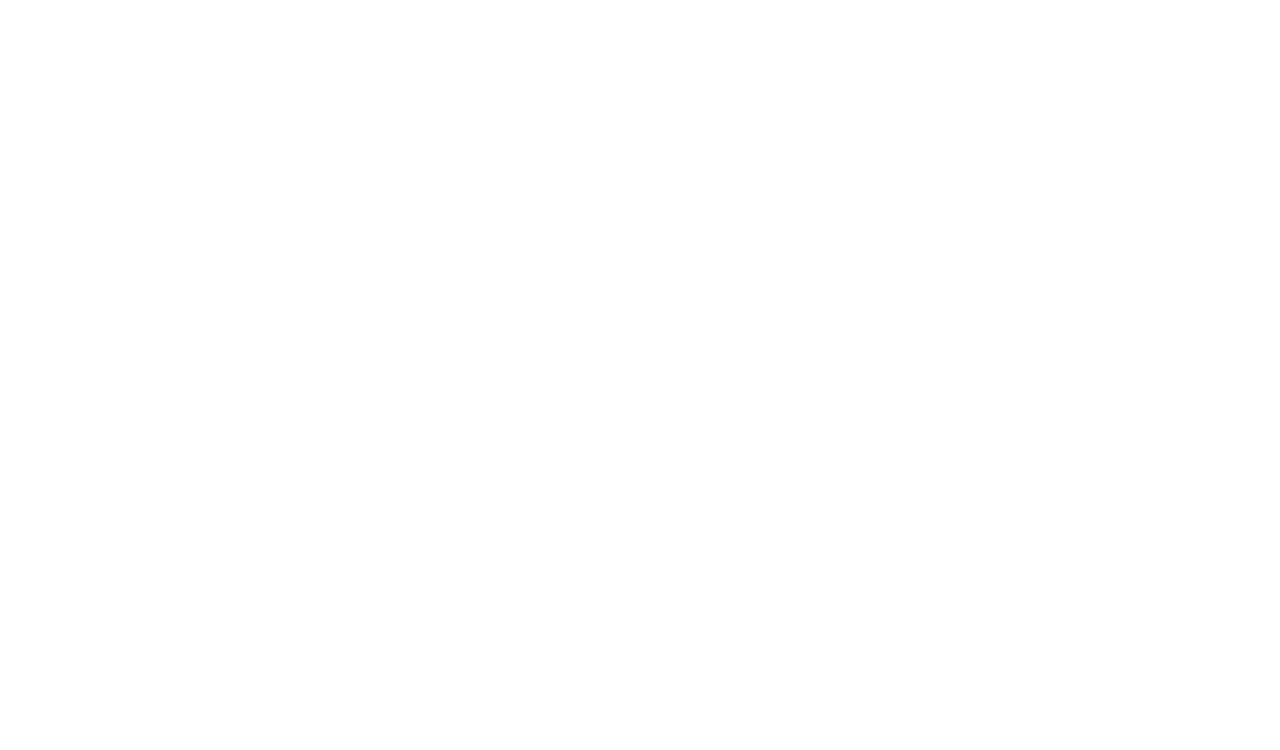
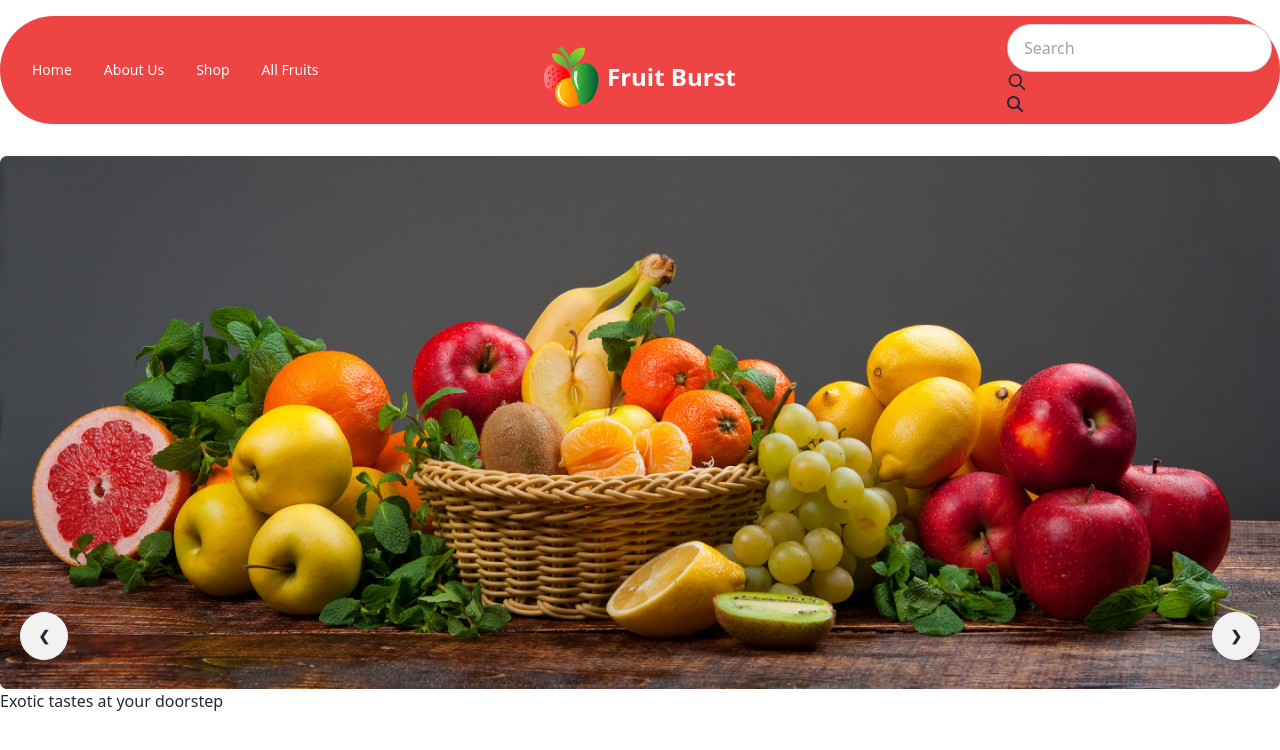
Before and after one commit to fariha2004/my-third-assignment, a plain HTML site: page index.html in a window 1280 px wide. Drawn offline with nearby package versions, Linux system fonts and the light colour scheme; grey boxes are pictures that could not be loaded.

Commit message:
nav added

```diff
--- a/index.html
+++ b/index.html
@@ -4,10 +4,104 @@
     <meta charset="UTF-8">
     <meta name="viewport" content="width=device-width, initial-scale=1.0">
     <title>Fruits Burst</title>
+    <!-- daisy ui -->
+    <link href="https://cdn.jsdelivr.net/npm/daisyui@3.5.0/dist/full.css" rel="stylesheet" type="text/css" />
+    <script src="https://cdn.tailwindcss.com"></script>
+    <!-- font sans -->
+    <link rel="preconnect" href="https://fonts.googleapis.com">
+    <link rel="preconnect" href="https://fonts.gstatic.com" crossorigin>
+    <link href="https://fonts.googleapis.com/css2?family=Lato:wght@400;700&display=swap" rel="stylesheet">
+    <!-- font awesome -->
+    <script src="https://kit.fontawesome.com/b3cf6811f4.js" crossorigin="anonymous"></script>
+    <style>
+      .font-lato{
+        font-family: 'Lato', sans-serif;
+      }
+    </style>
 </head>
 <body>
     <header>
+        <!-- navbar -->
+        <nav class="py-4">
+            <div class="navbar bg-red-500 rounded-full ">
+                <div class="navbar-start">
+                  <div class="dropdown">
+                    <label tabindex="0" class="btn btn-ghost btn-circle lg:hidden">
+                      <svg xmlns="http://www.w3.org/2000/svg" class="h-5 w-5" fill="none" viewBox="0 0 24 24" stroke="currentColor"><path stroke-linecap="round" stroke-linejoin="round" stroke-width="2" d="M4 6h16M4 12h16M4 18h7" /></svg>
+                    </label>
+                    <ul tabindex="0" class="menu menu-sm dropdown-content mt-3 z-[1] p-2 shadow bg-base-100 rounded-box w-52">
+                      <li><a>Home</a></li>
+                      <li><a>About Us</a></li>
+                      <li><a>Shop</a></li>
+                      <li><a>All Fruits</a></li>
+                    </ul>
+                  </div>
+                  <div class="hidden lg:flex">
+                    <ul class="menu menu-horizontal  text-white">
+                      <li><a>Home</a></li>
+                      <li><a>About Us</a></li>
+                      <li><a>Shop</a></li>
+                      <li><a>All Fruits</a></li>
+                    </ul>
+                  </div>
+                </div>
+                <div class="navbar-center">
+                  <a class="btn btn-ghost normal-case text-2xl text-white"><img src="./images/logo.png" alt=""> Fruit Burst</a>
+                </div>
+                <div class="navbar-end hidden lg:flex">
+                      <div class="flex-none gap-2">
+                        <form class="inline" action="">
+                        <div class="input-icons">
 
-    </header>
+                            <input type="text" placeholder="Search"
+                          class="input rounded-full input-bordered w-24 md:w-auto" />
+                          <svg xmlns="http://www.w3.org/2000/svg" class="h-5 w-5" fill="none" viewBox="0 0 24 24" stroke="currentColor"><path stroke-linecap="round" stroke-linejoin="round" stroke-width="2" d="M21 21l-6-6m2-5a7 7 0 11-14 0 7 7 0 0114 0z" /></svg>
+                        <i class="fa-solid fa-magnifying-glass"></i>
+
+                        </div>
+                      </form>
+                </div>
+              </div>
+    </nav>
+</header>
+<main>
+  <!-- banner section -->
+  <section class="py-4">
+    <div class="carousel w-full">
+      <div id="slide1" class="carousel-item relative w-full">
+        <div>
+
+          <img src="./images/banner1.png" class="w-full" />
+          <h3>Exotic tastes at your doorstep</h3>
+          <div class="absolute flex justify-between transform -translate-y-1/2 left-5 right-5 top-1/2">
+          <a href="#slide4" class="btn btn-circle">❮</a>
+          <a href="#slide2" class="btn btn-circle">❯</a>
+          </div>
+        </div>
+      </div>
+      <div id="slide2" class="carousel-item relative w-full">
+        <img src="./images/banner2.png" class="w-full" />
+        <div class="absolute flex justify-between transform -translate-y-1/2 left-5 right-5 top-1/2">
+          <a href="#slide1" class="btn btn-circle">❮</a>
+          <a href="#slide3" class="btn btn-circle">❯</a>
+        </div>
+      </div>
+      <div id="slide3" class="carousel-item relative w-full">
+        <img src="./images/banner3.png" class="w-full" />
+        <div class="absolute flex justify-between transform -translate-y-1/2 left-5 right-5 top-1/2">
+          <a href="#slide2" class="btn btn-circle">❮</a>
+          <a href="#slide4" class="btn btn-circle">❯</a>
+        </div>
+      </div>
+      <div id="slide4" class="carousel-item relative w-full">
+        <img src="./images/banner4.png" class="w-full" />
+        <div class="absolute flex justify-between transform -translate-y-1/2 left-5 right-5 top-1/2">
+          <a href="#slide3" class="btn btn-circle">❮</a>
+          <a href="#slide1" class="btn btn-circle">❯</a>
+        </div>
+      </div>
+    </div>
+  </section>
+</main>
 </body>
 </html>
--- /dev/null
+++ b/tailwind.config.js
@@ -0,0 +1,8 @@
+/** @type {import('tailwindcss').Config} */
+module.exports = {
+    content: ["./src/**/*.{html,js}"],
+    theme: {
+      extend: {},
+    },
+    plugins: [],
+  }
```
